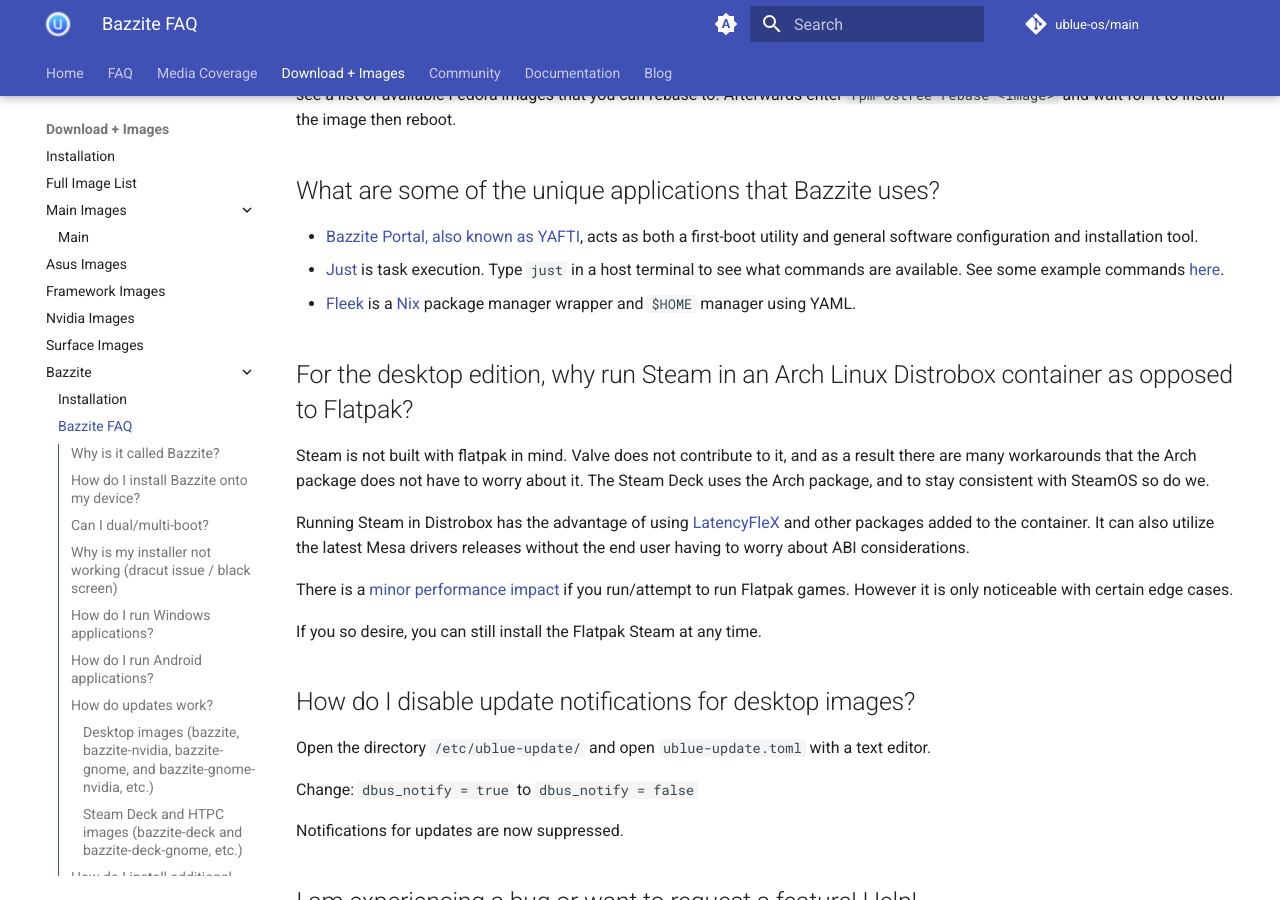
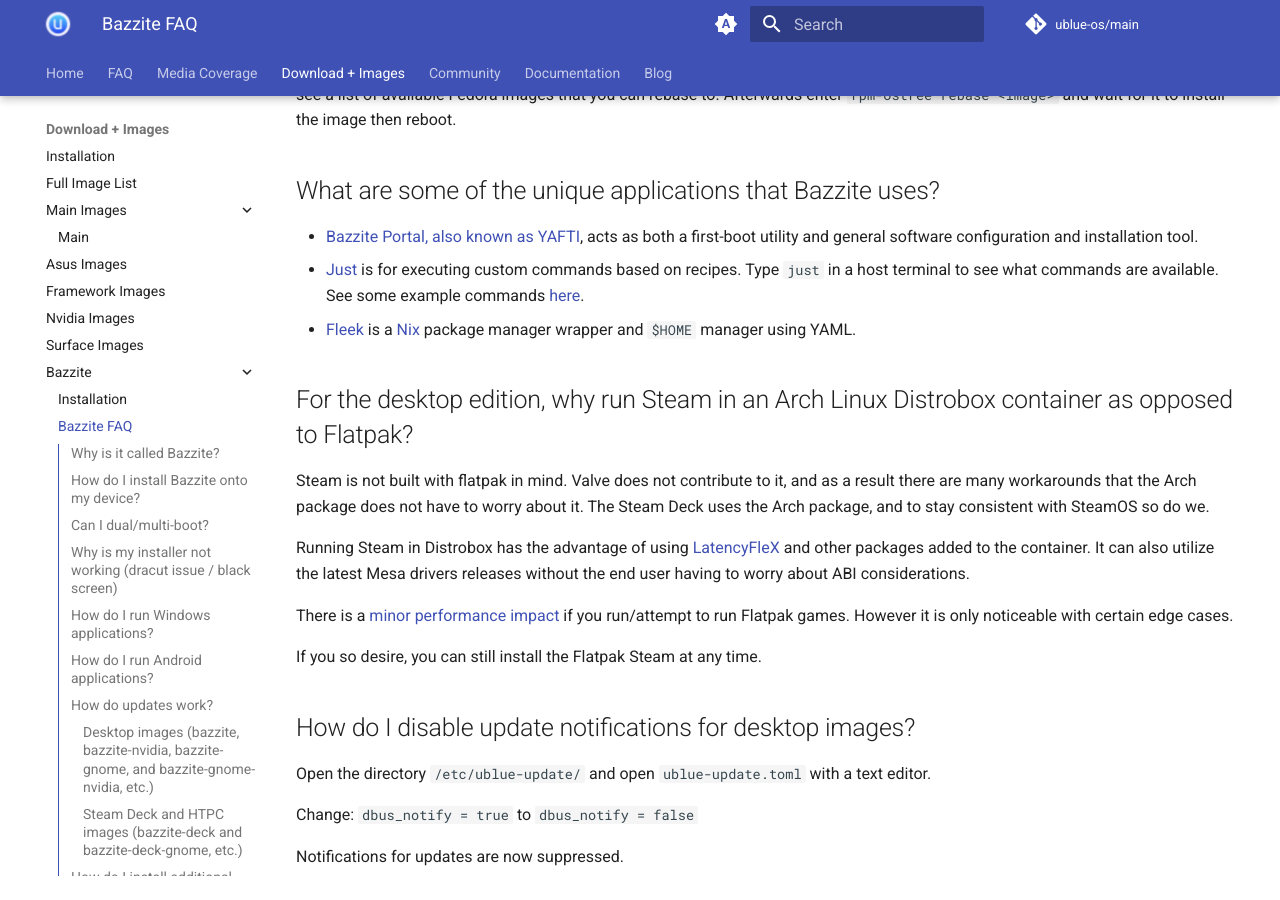
Before and after one commit to ublue-os/website, an MkDocs documentation site: the page built from docs/images/bazzite/FAQ.md, in a window 1280 px wide and 900 px high, scrolled down 3788 px. Built offline with MkDocs 1.6.1 and Material for MkDocs 9.7.7, drawn with Linux system fonts in a browser that asks for light colours; comment, search, counter and statistics services are not loaded.

Commit message:
fix: more explanation on just

```diff
--- a/docs/images/bazzite/FAQ.md
+++ b/docs/images/bazzite/FAQ.md
@@ -113,7 +113,7 @@ You can also rebase to a stock Fedora imaged-based desktop image by entering in
 ## What are some of the unique applications that Bazzite uses?
 
 - [Bazzite Portal, also known as YAFTI](https://github.com/ublue-os/yafti/), acts as both a first-boot utility and general software configuration and installation tool.
-- [Just](https://github.com/casey/just) is task execution.  Type `just` in a host terminal to see what commands are available.  See some example commands [here](https://universal-blue.org/guide/just/).
+- [Just](https://github.com/casey/just) is for executing custom commands based on recipes.  Type `just` in a host terminal to see what commands are available.  See some example commands [here](https://universal-blue.org/guide/just/).
 - [Fleek](https://getfleek.dev/) is a [Nix](https://search.nixos.org/packages) package manager wrapper and `$HOME` manager using YAML.
 
 ## For the desktop edition, why run Steam in an Arch Linux Distrobox container as opposed to Flatpak?
```
